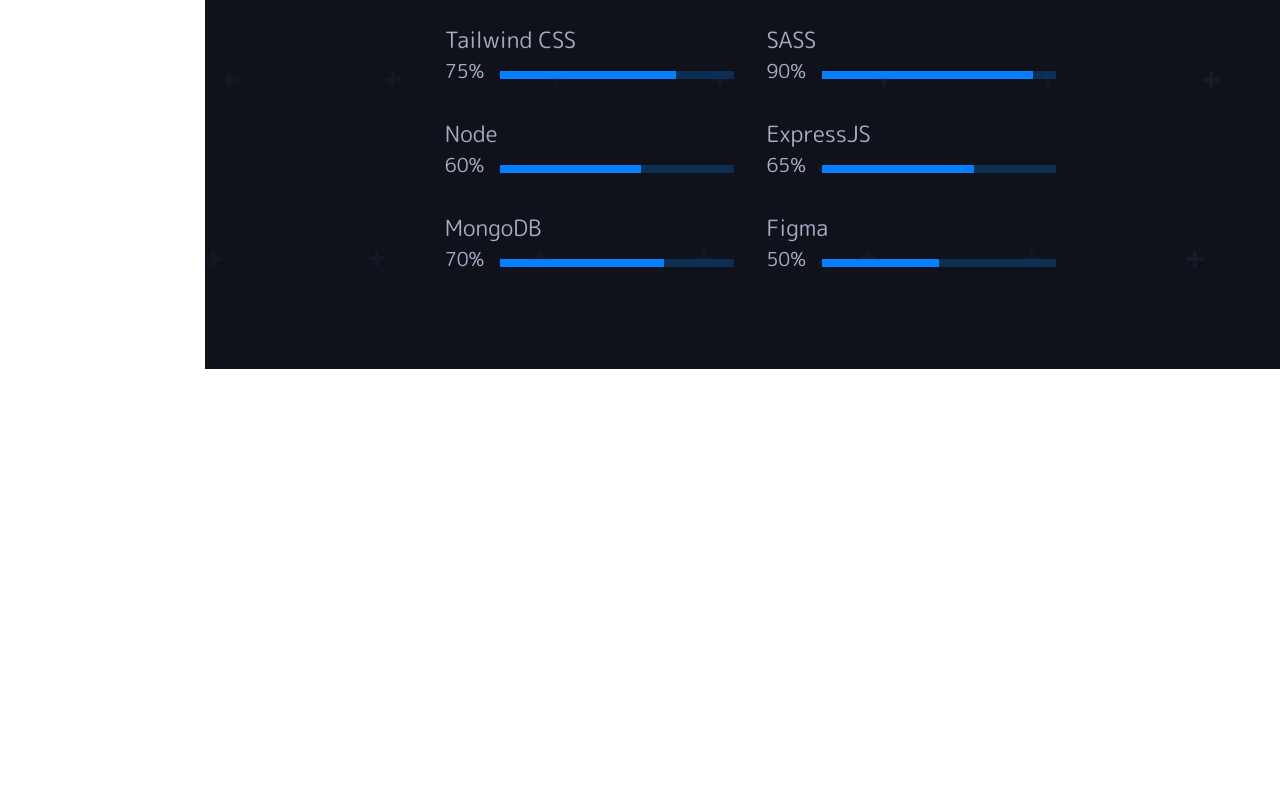
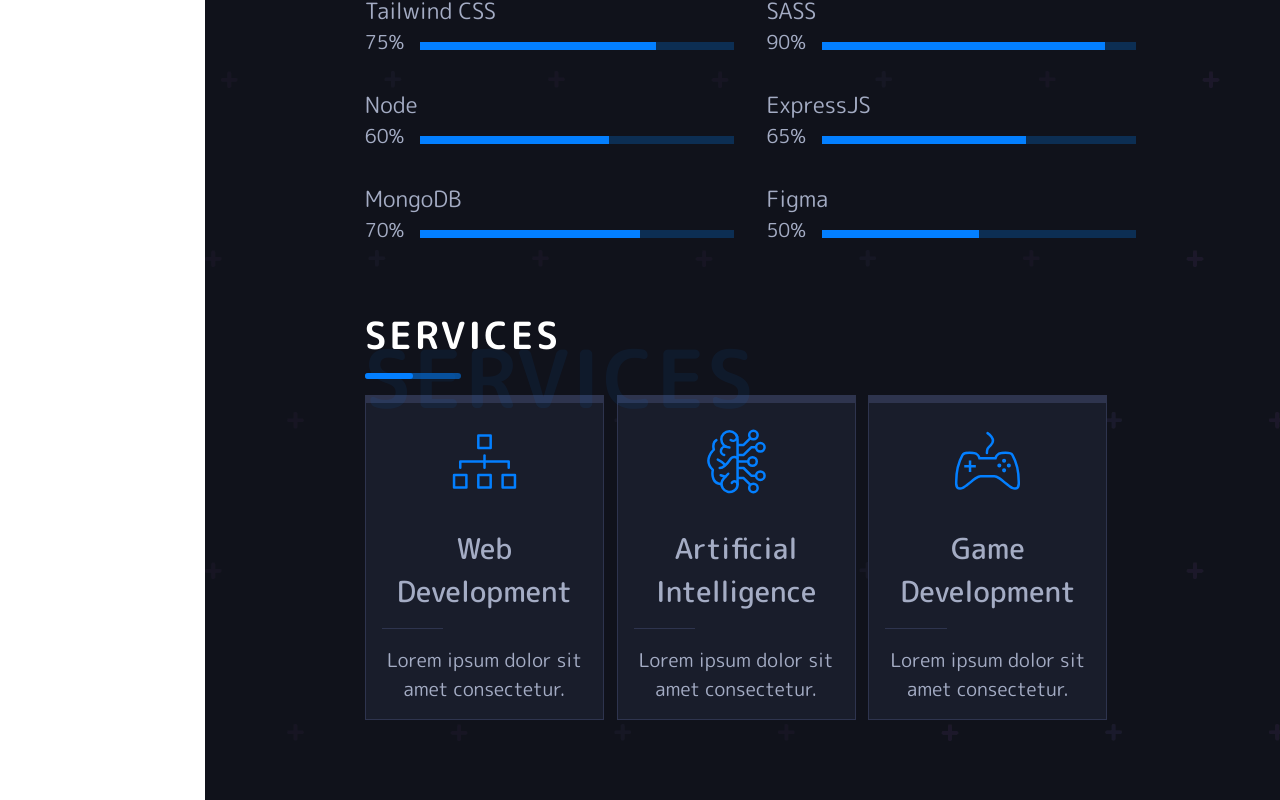
Before and after one commit to ayyubiqbal/portfolio-web, a React (Create React App) app: page /about in a window 1280 px wide. Shown: the part 876-1676 px from the top of the page. Before the commit the page ends 1245 px from the top, so only its background shows below. Built offline with nearby package versions, Linux system fonts and the light colour scheme.

Commit message:
about page completed and blog page start

```diff
--- a/src/App.scss
+++ b/src/App.scss
@@ -4,6 +4,7 @@
 @import './styles/tittle';
 @import './styles/about';
 @import './styles/skills';
+@import './styles/services';
 
 *{
     margin: 0;
@@ -11,6 +12,15 @@
     box-sizing: border-box;
 }
 
+body::-webkit-scrollbar {
+    width: 8px;
+}
+body::-webkit-scrollbar-thumb{
+    background-color: #0381ffe5;
+}
+body::-webkit-scrollbar-track{
+    background-color: #a4acc46c;
+}
 body{
     color: #a4acc4;
     font-family: 'M PLUS Rounded 1c', sans-serif;
--- a/src/Components/ImageSection.jsx
+++ b/src/Components/ImageSection.jsx
@@ -1,5 +1,5 @@
 import React from 'react';
-import about from '../img/portfolio-man.jpg';
+import about from '../img/iqbal2.png';
 
 const ImageSection = () => {
     return (
--- a/src/Components/NavBar.jsx
+++ b/src/Components/NavBar.js
@@ -38,7 +38,7 @@
                         </li>
                     </ul>
                     <footer className="footer">
-                        <p> &copy; Copyright 2022. All Rights Reserved.</p>
+                        <p> &copy; Copyright 2022</p>
                     </footer>
                 </nav>
             </div>
--- a/src/Components/ServicesSection.jsx
+++ b/src/Components/ServicesSection.jsx
@@ -0,0 +1,19 @@
+import React from 'react';
+
+const ServicesSection = ({ image, title, text }) => {
+    return (
+        <div className="ServicesSection">
+            <div className="service">
+                <div className="service-content">
+                    <img src={image} alt="" />
+                    <h5 className="service-title">{title}</h5>
+                    <p className="service-text">
+                        {text}
+                    </p>
+                </div>
+            </div>
+        </div>
+    );
+};
+
+export default ServicesSection;
--- a/src/pages/About.js
+++ b/src/pages/About.js
@@ -2,6 +2,10 @@
 import Tittle from '../Components/Tittle';
 import ImageSection from '../Components/ImageSection';
 import SkillsSection from '../Components/SkillsSection';
+import ServicesSection from '../Components/ServicesSection';
+import design from '../img/design.svg'
+import intelligence from '../img/intelligence.svg'
+import gamedev from '../img/game-dev.svg'
 
 const About = () => {
     return (
@@ -19,6 +23,12 @@
                 <SkillsSection skill={'MongoDB'} progress={'70%'} width={"70%"} />
                 <SkillsSection skill={'Figma'} progress={'50%'} width={"50%"} />
             </div>
+            <Tittle title="Services" span={"Services"} />
+            <div className="services-container">
+                <ServicesSection image={design} title={'Web Development'} text={"Lorem ipsum dolor sit amet consectetur."} />
+                <ServicesSection image={intelligence} title={'Artificial Intelligence'} text={"Lorem ipsum dolor sit amet consectetur."} />
+                <ServicesSection image={gamedev} title={'Game Development'} text={"Lorem ipsum dolor sit amet consectetur."} />
+            </div>
         </div>
     );
 };
--- a/src/styles/_about.scss
+++ b/src/styles/_about.scss
@@ -67,4 +67,6 @@
     display: grid;
     grid-template-columns: repeat(2, 1fr);
     column-gap: 3rem;
+    margin-bottom: 3rem;
+    // row-gap: 2rem;
 }
--- a/src/styles/_layout.scss
+++ b/src/styles/_layout.scss
@@ -17,7 +17,7 @@
         display: grid;
         position: relative;
         .content{
-            margin: 5rem 15rem;
+            margin: 5rem 10rem;
         }
     }
 }
--- /dev/null
+++ b/src/styles/_services.scss
@@ -0,0 +1,41 @@
+.ServicesSection{
+    // margin-top: 2rem ;
+    .service{
+        width: 95%;
+        text-align: center;
+        background-color: #191d2b;
+        border-left: 1px solid #2e344e;
+        border-right: 1px solid #2e344e;
+        border-bottom: 1px solid #2e344e;
+        border-top: 8px solid #2e344e;
+        transition: all .4s ease-in-out;
+        &:hover{
+            border-top: 8px solid #037fff;
+        }
+        .service-content{
+            padding: 1rem;
+            .service-title{
+                font-size: 1.8rem;
+                font-weight: 500;
+                position: relative;
+                padding-bottom: 1rem;
+                margin: 1rem 0;
+                &::after{
+                    content: '';
+                    position: absolute;
+                    bottom: 0;
+                    left: 0;
+                    width: 30%;
+                    height: 1px;
+                    background-color: #2e344e;
+                }
+            }
+        }
+    }
+}
+
+.services-container{
+    margin-top: 1rem;
+    display: flex;
+    justify-content: space-between;
+}
--- a/src/styles/_skills.scss
+++ b/src/styles/_skills.scss
@@ -3,6 +3,7 @@
 }
 
 .skill-container{
+    // margin: 2rem;
     .skills-title{
         font-size: 1.4rem;
         font-weight: 400;
@@ -10,9 +11,7 @@
     .skills-bar{
         display: flex;
         align-items: center;
-        .skills-text{
-
-        }
+        // .skills-text{}
         .skills-progress{
             // margin-top: 5px;
             position: relative;
```
Also changed, not shown: src/Components/AllBlogs.js (added, +82 -0 lines).
